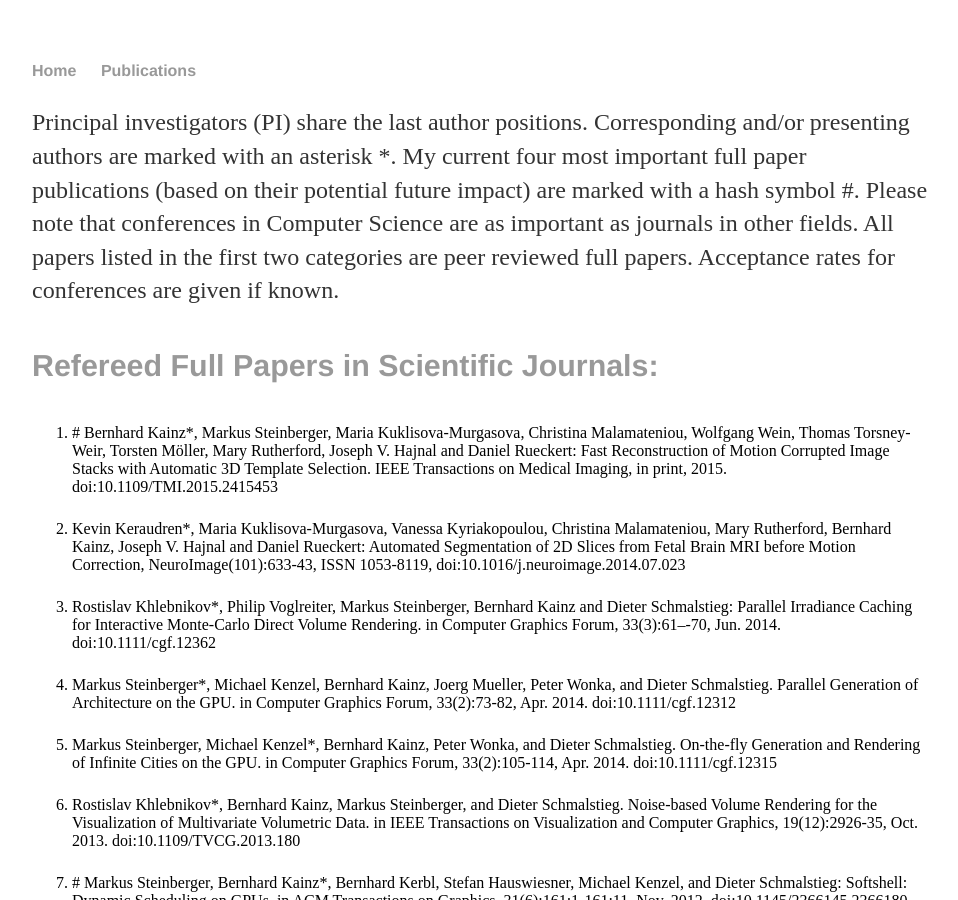
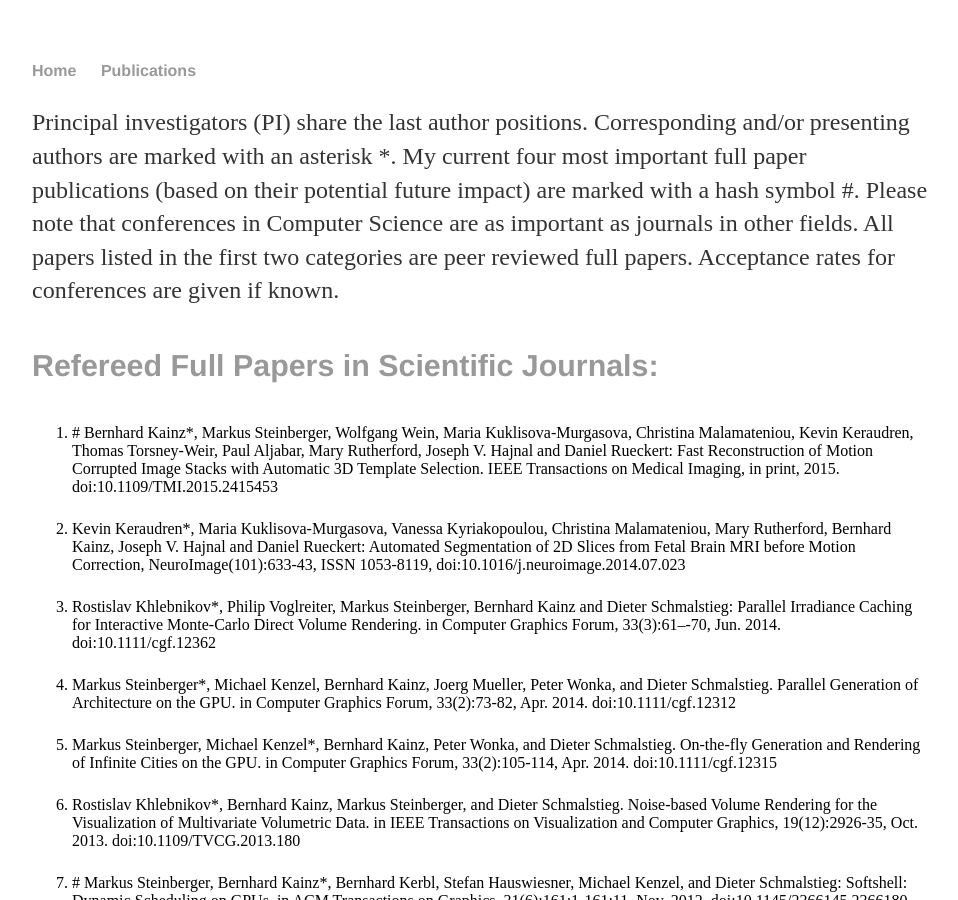
Before and after one commit to bkainz/bkainz.github.io, a Jekyll site: the page built from Publications/index.html, in a window 1280 px wide and 900 px high. Shown: the whole window, without its empty margins (160-1118 px from the left). Built offline with Jekyll 4.4.1, drawn with Linux system fonts in a browser that asks for light colours.

Commit message:
correctd error in publist

```diff
--- a/Publications/index.html
+++ b/Publications/index.html
@@ -12,7 +12,7 @@ Principal investigators (PI) share the last author positions. Corresponding and/
 Refereed Full Papers in Scientific Journals:</A>
 </H4>
 <OL>
-<LI><SPAN  CLASS="textbf">#</SPAN> <SPAN  CLASS="textbf">Bernhard Kainz</SPAN>*, Markus Steinberger, Maria Kuklisova-Murgasova, Christina Malamateniou,  Wolfgang Wein, Thomas Torsney-Weir, Torsten M&#246;ller, Mary Rutherford, Joseph V. Hajnal and Daniel Rueckert:	<SPAN  CLASS="textit">Fast Reconstruction of Motion Corrupted Image Stacks with Automatic 3D Template Selection.</SPAN> IEEE Transactions on Medical Imaging, in print, 2015. doi:10.1109/TMI.2015.2415453
+<LI><SPAN  CLASS="textbf">#</SPAN> <SPAN  CLASS="textbf">Bernhard Kainz</SPAN>*, Markus Steinberger, Wolfgang Wein,  Maria Kuklisova-Murgasova, Christina Malamateniou, Kevin Keraudren, Thomas Torsney-Weir, Paul Aljabar, Mary Rutherford, Joseph V. Hajnal and Daniel Rueckert:	<SPAN  CLASS="textit">Fast Reconstruction of Motion Corrupted Image Stacks with Automatic 3D Template Selection.</SPAN> IEEE Transactions on Medical Imaging, in print, 2015. doi:10.1109/TMI.2015.2415453
 
 <P>
 </LI>
```
